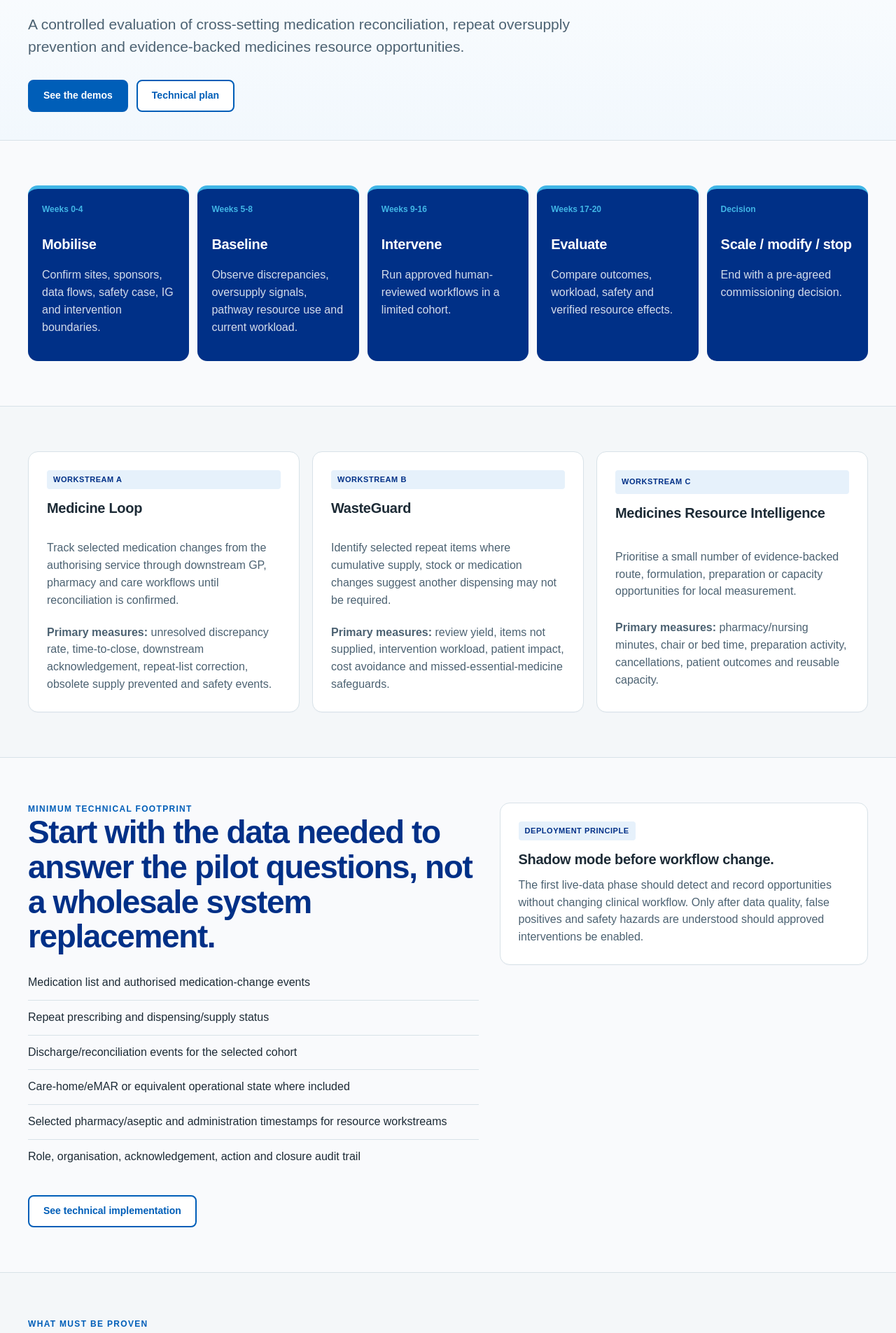
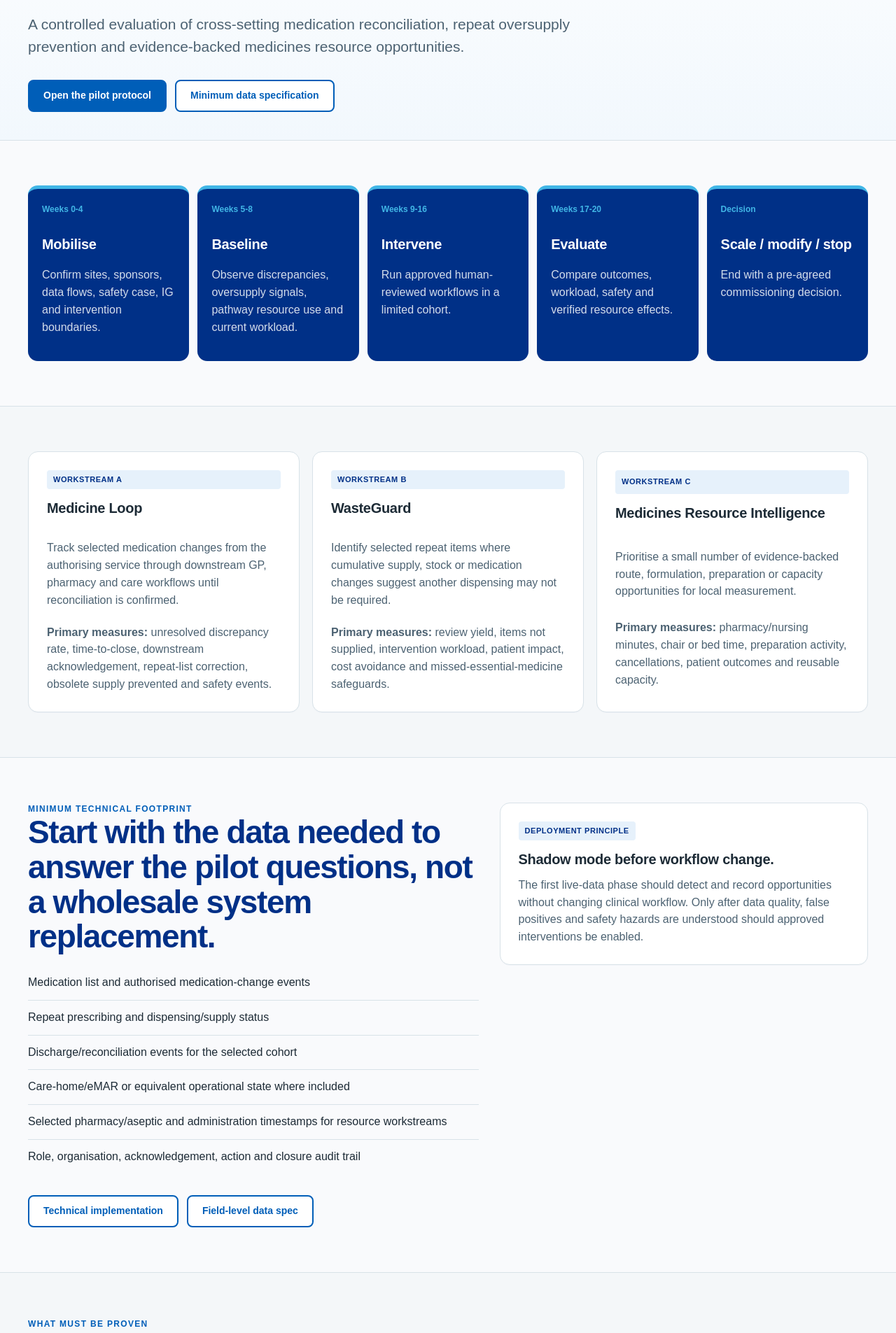
Before and after one commit to Nylon1/NHS, a Next.js app: page /pilot in a window 1280 px wide. Shown: the part 351-2256 px from the top of the page at 70% size. Built offline with nearby package versions, Linux system fonts and the light colour scheme.

Commit message:
Link pilot overview to protocol and data specification

```diff
--- a/app/pilot/page.tsx
+++ b/app/pilot/page.tsx
@@ -8,7 +8,7 @@ export default function PilotPage() {
           <div className="eyebrow">20-week medicines pilot</div>
           <h1>Baseline first. Test three workflows. Verify the local effect.</h1>
           <p className="lede">A controlled evaluation of cross-setting medication reconciliation, repeat oversupply prevention and evidence-backed medicines resource opportunities.</p>
-          <div className="hero-actions"><Link className="button primary" href="/demo">See the demos</Link><Link className="button secondary" href="/technical-implementation">Technical plan</Link></div>
+          <div className="hero-actions"><Link className="button primary" href="/pilot-protocol">Open the pilot protocol</Link><Link className="button secondary" href="/data-specification">Minimum data specification</Link></div>
         </div>
       </section>
 
@@ -26,13 +26,13 @@ export default function PilotPage() {
         <article className="card evidence-card"><span className="badge">Workstream C</span><h3>Medicines Resource Intelligence</h3><p>Prioritise a small number of evidence-backed route, formulation, preparation or capacity opportunities for local measurement.</p><p><strong>Primary measures:</strong> pharmacy/nursing minutes, chair or bed time, preparation activity, cancellations, patient outcomes and reusable capacity.</p></article>
       </div></section>
 
-      <section className="section"><div className="shell two-col"><div><div className="eyebrow">Minimum technical footprint</div><h2>Start with the data needed to answer the pilot questions, not a wholesale system replacement.</h2><ul className="list-clean"><li>Medication list and authorised medication-change events</li><li>Repeat prescribing and dispensing/supply status</li><li>Discharge/reconciliation events for the selected cohort</li><li>Care-home/eMAR or equivalent operational state where included</li><li>Selected pharmacy/aseptic and administration timestamps for resource workstreams</li><li>Role, organisation, acknowledgement, action and closure audit trail</li></ul><div className="hero-actions"><Link className="button secondary" href="/technical-implementation">See technical implementation</Link></div></div><div className="card"><span className="badge">Deployment principle</span><h3 style={{marginTop:12}}>Shadow mode before workflow change.</h3><p>The first live-data phase should detect and record opportunities without changing clinical workflow. Only after data quality, false positives and safety hazards are understood should approved interventions be enabled.</p></div></div></section>
+      <section className="section"><div className="shell two-col"><div><div className="eyebrow">Minimum technical footprint</div><h2>Start with the data needed to answer the pilot questions, not a wholesale system replacement.</h2><ul className="list-clean"><li>Medication list and authorised medication-change events</li><li>Repeat prescribing and dispensing/supply status</li><li>Discharge/reconciliation events for the selected cohort</li><li>Care-home/eMAR or equivalent operational state where included</li><li>Selected pharmacy/aseptic and administration timestamps for resource workstreams</li><li>Role, organisation, acknowledgement, action and closure audit trail</li></ul><div className="hero-actions"><Link className="button secondary" href="/technical-implementation">Technical implementation</Link><Link className="button secondary" href="/data-specification">Field-level data spec</Link></div></div><div className="card"><span className="badge">Deployment principle</span><h3 style={{marginTop:12}}>Shadow mode before workflow change.</h3><p>The first live-data phase should detect and record opportunities without changing clinical workflow. Only after data quality, false positives and safety hazards are understood should approved interventions be enabled.</p></div></div></section>
 
       <section className="section"><div className="shell"><div className="section-head"><div><div className="eyebrow">What must be proven</div><h2>Each workstream has to survive the same four tests.</h2></div></div><div className="metric-grid"><div className="metric"><span className="badge">Clinical</span><strong>Safe</strong><h3>No unacceptable deterioration</h3><small>Balancing measures defined before intervention.</small></div><div className="metric"><span className="badge">Operational</span><strong>Usable</strong><h3>Fits real workflow</h3><small>Alert burden, acknowledgement and review time measured.</small></div><div className="metric"><span className="badge">Economic</span><strong>Net</strong><h3>Benefit after intervention cost</h3><small>Cash, avoidance and capacity reported separately.</small></div><div className="metric"><span className="badge">Technical</span><strong>Reliable</strong><h3>Data sufficient to reproduce</h3><small>Signals trace back to source and closure can be audited.</small></div></div></div></section>
 
       <section className="section"><div className="shell callout"><strong>Safety boundary</strong><p>No autonomous stopping, prescribing changes or silent record overwrite. Conflicts are surfaced with provenance and routed to the accountable professional or service for reconciliation.</p></div></section>
 
-      <section className="section pilot-funnel"><div className="shell two-col"><div><div className="eyebrow">Pilot output</div><h2>A measured answer, not an assumed business case.</h2><p className="lede">At week 20 the partner receives the observed baseline, intervention outcomes, safety and workload results, verified benefit classification and a Scale / Modify / Stop recommendation.</p></div><div className="pilot-funnel-actions"><Link className="button primary" href="/commissioner-summary">Commissioner summary</Link><Link className="button secondary" href="/business-case">Detailed business case</Link></div></div></section>
+      <section className="section pilot-funnel"><div className="shell two-col"><div><div className="eyebrow">Pilot output</div><h2>A measured answer, not an assumed business case.</h2><p className="lede">At week 20 the partner receives the observed baseline, intervention outcomes, safety and workload results, verified benefit classification and a Scale / Modify / Stop recommendation.</p></div><div className="pilot-funnel-actions"><Link className="button primary" href="/pilot-protocol">Read the operational protocol</Link><Link className="button secondary" href="/business-case">Detailed business case</Link></div></div></section>
     </>
   );
 }
```
